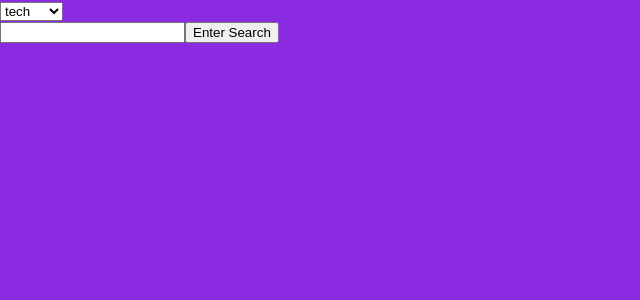
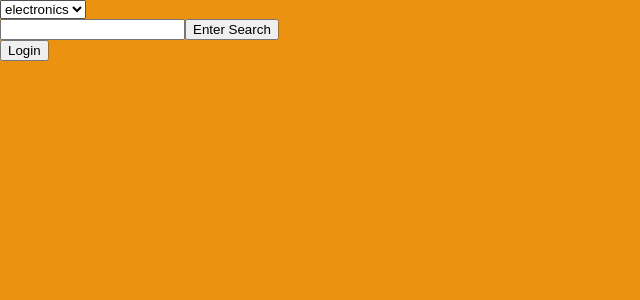
Before and after one commit to reverandMason999/ecommerce-react, a React (Create React App) app in the folder client/: page / in a window 1280 px wide. Shown: the top 300 px of the page, without its empty margins (0-640 px from the left). Built offline with nearby package versions, Linux system fonts and the light colour scheme.

Commit message:
added login routes

```diff
--- a/client/src/App.css
+++ b/client/src/App.css
@@ -1 +1,7 @@
-body{background-color: blueviolet;}
+body{
+    margin: 0;
+    font-family: sans-serif;
+    transition: all 3ms ease;
+    scroll-behavior: smooth;
+    background-color: rgb(235, 147, 17);
+    }
--- a/client/src/App.js
+++ b/client/src/App.js
@@ -1,17 +1,19 @@
+import * as React from 'react'
+import { BrowserRouter as Router, Route, Routes } from 'react-router-dom';
 import logo from "./logo.svg";
 import "./App.css";
 import Home from "./components/Home.js";
-import Search from "./components/Search";
 
+import Login from "./components/Login";
 
 function App() {
-
   return (
-
-    <div className="App">
-      <Home />
-      <Search />
-    </div>
+    <Router>
+      <Routes>
+        <Route path="/" element={<Home />} />
+        <Route path="/login" element={<Login />} />
+      </Routes>
+    </Router>
   );
 }
 
--- a/client/src/components/Home.js
+++ b/client/src/components/Home.js
@@ -1,16 +1,24 @@
 import React from "react";
-
+import { useNavigate } from 'react-router-dom';
+import Search from "./Search";
 const Home = () => {
   const handledropdown = (event) => {
     console.log(event.target.value);
   };
+  const navigate = useNavigate();
 
   return (
     <div>
       <select onChange= {handledropdown}>
-        <option value= 'tech'> tech </option>
-        <option value='beauty'> beauty </option>
+        <option value= 'electronics'> electronics </option>
+        <option value='cosmetics'> cosmetics </option>
+        <option value='clothing'> clothing </option>
+        <option value='jewelery'> jewelery </option>
+        <option value='furniture'> furniture </option>
       </select>
+      <Search/>
+      <button onClick={() => navigate('/login')}> Login </button>
+
     </div>
   );
 };
--- /dev/null
+++ b/client/src/components/Login.js
@@ -0,0 +1,9 @@
+import React from 'react'
+
+const Login = () => {
+  return (
+    <div>Login</div>
+  )
+}
+
+export default Login
```
Also changed, not shown: client/package.json (+4 -3 lines), 1 other file (tests, documents, lock files or other folders).
